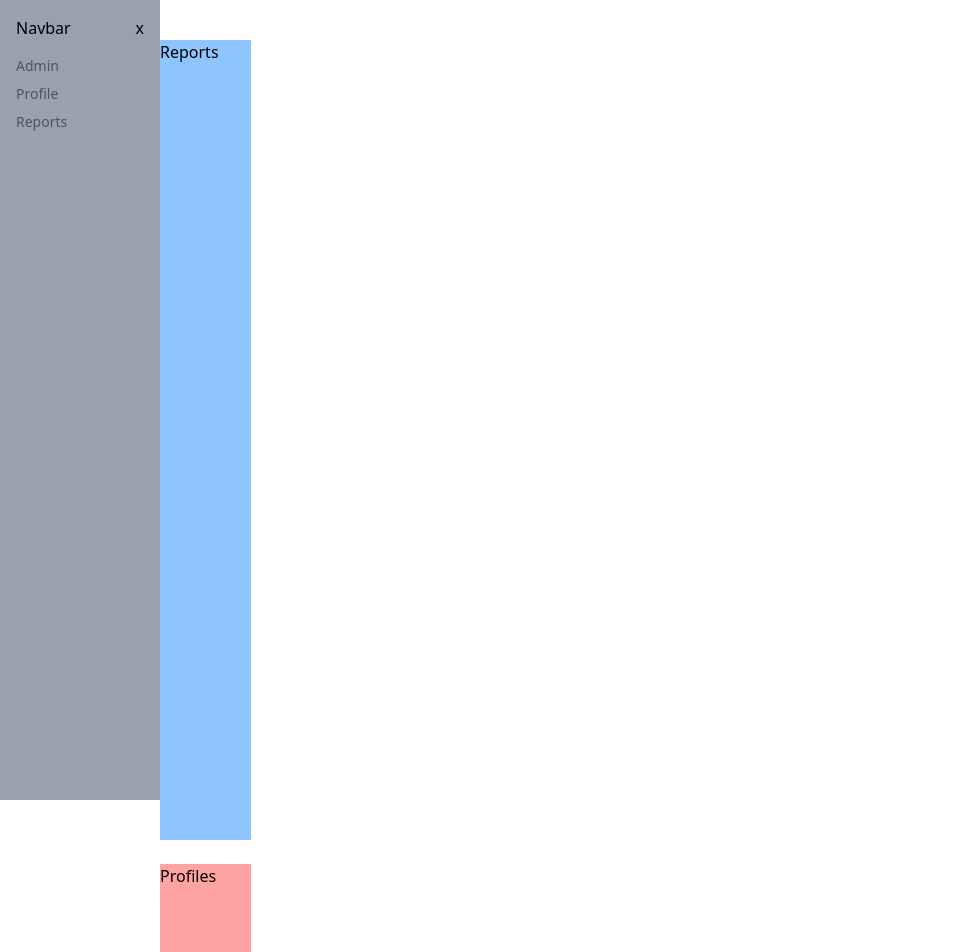
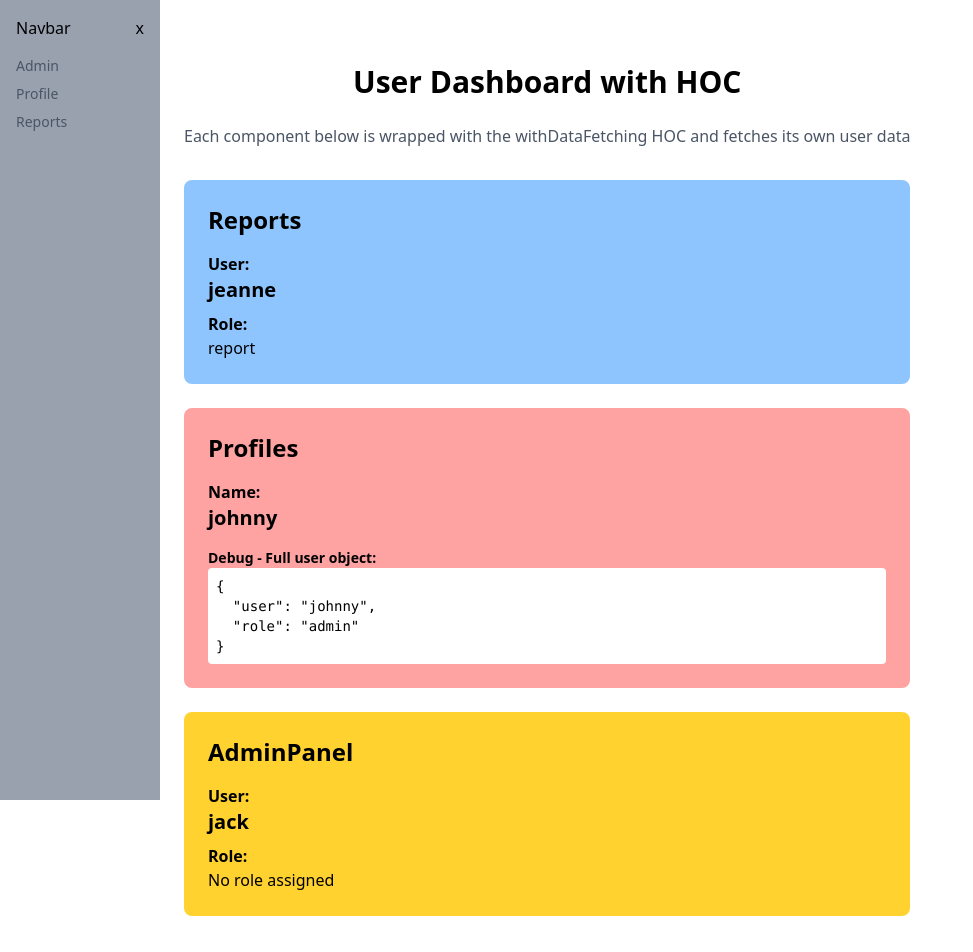
Before and after one commit to JoeLan124/reactpatternDay1, a Next.js app in the folder solution5/: page / in a window 1280 px wide. Shown: the top 952 px of the page, without its empty margins (0-973 px from the left). Built offline with nearby package versions, Linux system fonts and the light colour scheme.

Commit message:
Dashboard with HOC

```diff
--- a/solution5/app/(Pages)/profile/page.jsx
+++ b/solution5/app/(Pages)/profile/page.jsx
@@ -1,8 +1,9 @@
-import ProfileView from "../../components/ProfileView"
+"use client"
+import UserWithHOC from "../../components/UserWithHOC"
 
 const page = () => {
   return (
-  <ProfileView/>
+    <UserWithHOC/>
   )
 }
-export default page
+export default page;
--- a/solution5/app/components/AdminPanel.jsx
+++ b/solution5/app/components/AdminPanel.jsx
@@ -1,6 +1,16 @@
-const AdminPanel = () => {
+const AdminPanel = ({ user }) => {
   return (
-    <div className="h-screen w-full bg-amber-300">AdminPanel</div>
+    <div className="w-full bg-amber-300 p-6 rounded-lg">
+      <h2 className="text-2xl font-bold mb-4">AdminPanel</h2>
+      {user && (
+        <div>
+          <p className="font-semibold">User:</p>
+          <div className="font-bold text-xl">{user.user}</div>
+          <p className="mt-2 font-semibold">Role:</p>
+          <div>{user.role || "No role assigned"}</div>
+        </div>
+      )}
+    </div>
   )
 }
 export default AdminPanel
--- a/solution5/app/components/ProfileView.jsx
+++ b/solution5/app/components/ProfileView.jsx
@@ -1,10 +1,30 @@
 const ProfileView = ({ user }) => {
-  const userName = user.name;
-  const userRole = user.role;
+  console.log("ProfileView received user:", user);
+  console.log("user.user value:", user?.user);
+
+  if (!user) {
+    return (
+      <div className="w-full bg-red-300 p-6 rounded-lg">
+        <h2 className="text-2xl font-bold mb-4">Profiles</h2>
+        <p>Name:</p>
+        <div>No user data available</div>
+      </div>
+    );
+  }
+
+  const userName = user.user;
+
   return (
-    <div className="h-screen w-full bg-red-300">
-      Profiles
-    {user && userName}
+    <div className="w-full bg-red-300 p-6 rounded-lg">
+      <h2 className="text-2xl font-bold mb-4">Profiles</h2>
+      <p className="font-semibold">Name:</p>
+      <div className="font-bold text-xl">
+        {userName || "Username not found"}
+      </div>
+      <div className="mt-4 text-sm">
+        <p className="font-semibold">Debug - Full user object:</p>
+        <pre className="bg-white p-2 rounded">{JSON.stringify(user, null, 2)}</pre>
+      </div>
     </div>
   );
 }
--- a/solution5/app/components/Reports.jsx
+++ b/solution5/app/components/Reports.jsx
@@ -1,7 +1,15 @@
-const Reports = () => {
+const Reports = ({ user }) => {
   return (
-    <div className="h-screen w-full bg-blue-300">
-     Reports
+    <div className="w-full bg-blue-300 p-6 rounded-lg">
+      <h2 className="text-2xl font-bold mb-4">Reports</h2>
+      {user && (
+        <div>
+          <p className="font-semibold">User:</p>
+          <div className="font-bold text-xl">{user.user}</div>
+          <p className="mt-2 font-semibold">Role:</p>
+          <div>{user.role || "No role assigned"}</div>
+        </div>
+      )}
     </div>
   );
 }
--- a/solution5/app/components/UserWithHOC.jsx
+++ b/solution5/app/components/UserWithHOC.jsx
@@ -1,3 +1,4 @@
+"use client"
 import { withDataFetching } from "../HOC/withDataFetching"
 import Reports from "./Reports"
 import ProfileView from "./ProfileView"
@@ -10,10 +11,16 @@ const AdminPanelWithData = withDataFetching(AdminPanel)
 
 export default function UserWithHOC() {
   return (
-    <div className="max-w-lg mx-auto mt-10 space-y-6">
+    <div className="max-w-4xl mx-auto mt-10 p-6">
+      <h1 className="text-3xl font-bold mb-6 text-center">User Dashboard with HOC</h1>
+      <p className="text-center mb-8 text-gray-600">
+        Each component below is wrapped with the withDataFetching HOC and fetches its own user data
+      </p>
+      <div className="space-y-6">
         <ReportsWithData />
         <ProfileViewWithData />
-        <AdminPanelWithData/>
+        <AdminPanelWithData />
+      </div>
     </div>
   );
 }
```
